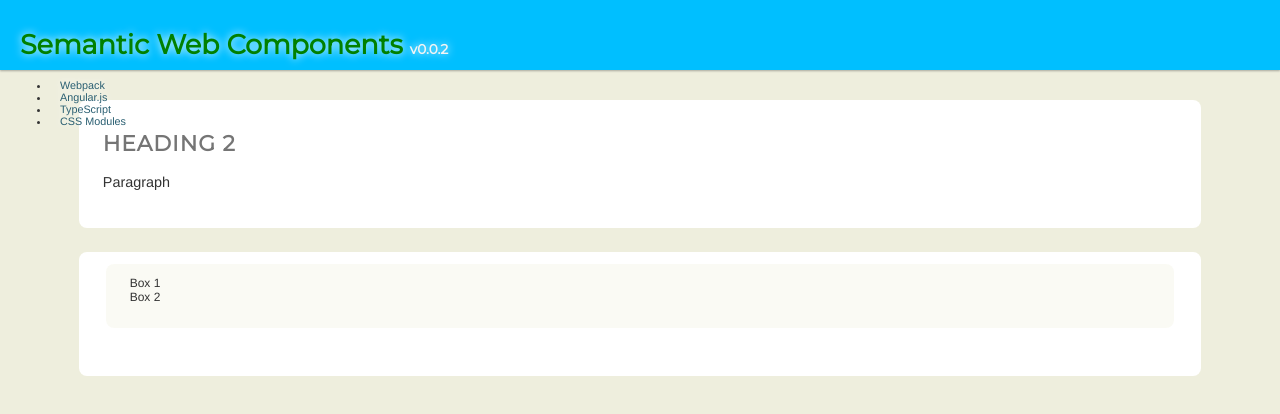
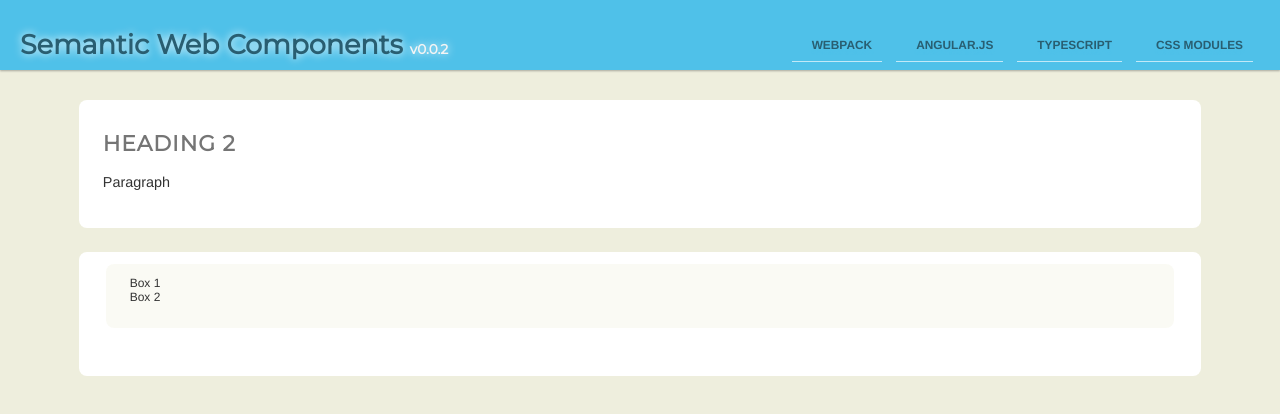
Before and after one commit to perjo927/SemanticWebComponents, a website built with webpack: page src/index.html in a window 1280 px wide. Built offline with nearby package versions, Linux system fonts and the light colour scheme; some packages are replaced by stand-ins of ours.

Commit message:
Creating alternative navbar.css

```diff
--- a/src/core/navbar/navbar.css
+++ b/src/core/navbar/navbar.css
@@ -6,30 +6,67 @@ header {
     z-index: 999;
     height: 50px;
     padding: 10px;
-    background-color: deepskyblue; /* composes: themeColor from 'shared/styles/colors.css'; */
-
+    background-color: #4fc1e9;
     box-shadow: 0 1px 2px rgba(0, 0, 0, 0.3);
     font-size: 0.9rem;
 }
 
-.text {
-    composes: heading from "shared/styles/typography.css";
-    font-weight: 200;
-    color: green;
-}
-
-a {
+header a {
     margin-left: 10px;
     text-decoration: none;
     text-shadow: 0 0 8px white;
     color: #295E71;
 }
 
-.version {
+header .version {
     font-size: 0.5em;
     color: #F4F4F4;
 }
 
-.title {
-    color: green;
+navbar {
+    display: flex;
+    flex-direction: row;
+    justify-content: space-between;
 }
+
+nav {
+    display: flex;
+    padding: 0 10px;
+}
+
+nav ul {
+    display: flex;
+}
+
+nav ul li {
+    list-style-type: none;
+    padding: 10px;
+    border: 7px solid #4fc1e9;
+    background-image: linear-gradient(to bottom, transparent 76%, #4fc1e9 82%, #4fc1e9 83%, white 86%);
+    background-size: 100% 116%;
+    transition: all 0.2s ease-in-out;
+}
+
+nav ul li:hover {
+    background-size: 100% 100%;
+}
+
+nav ul li:active {
+    background-size: 100% 85%;
+}
+
+nav ul a {
+    text-transform: uppercase;
+    text-shadow: 0 4px 2px #4fc1e9;
+    font-size: 1.1em;
+    font-weight: bold;
+    transition: all 0.25s ease-in-out;
+}
+
+nav ul a:hover {
+    text-shadow: 0 0 4px white;
+}
+
+nav ul a:active {
+    text-shadow: 0 0 0 #4fc1e9;
+}
```
Also changed, not shown: src/components/shared/styles/typography.css (+6 -4 lines).
